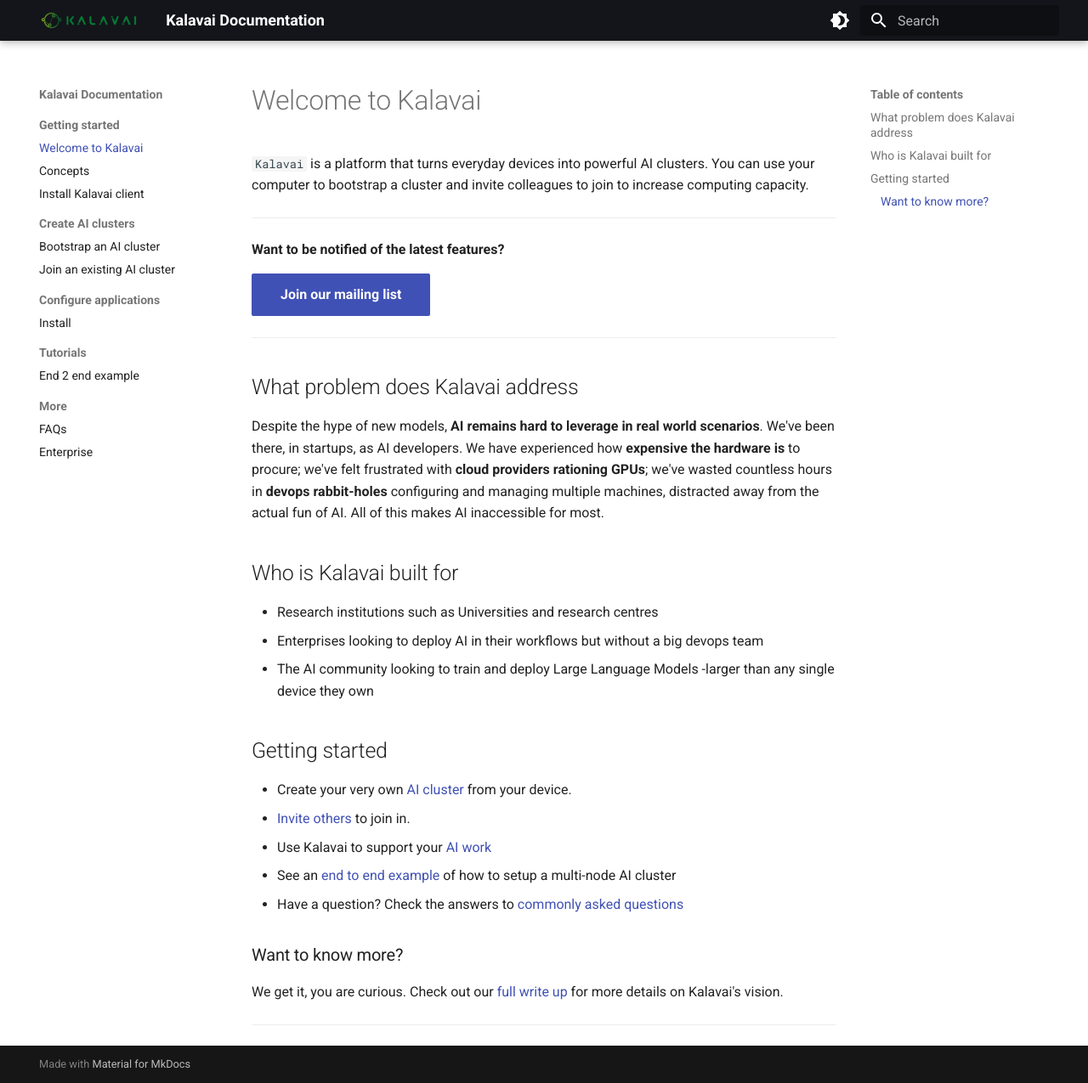
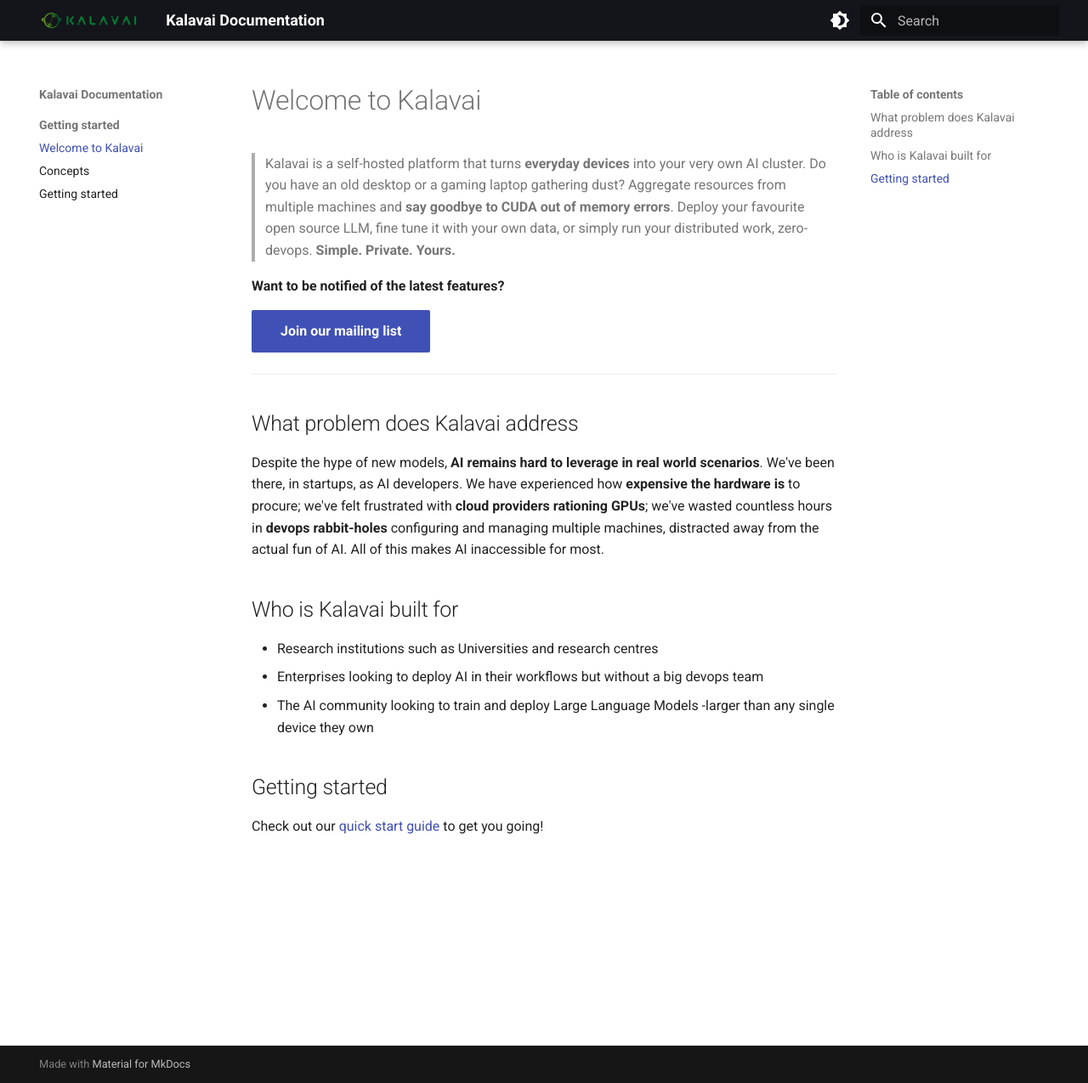
Before and after one commit to kalavai-net/kalavai-client, an MkDocs documentation site: the page built from docs/docs/index.md, in a window 1280 px wide and 1275 px high. Shown: the whole window at 85% size. Built offline with MkDocs 1.6.1 and Material for MkDocs 9.7.7, drawn with Linux system fonts in a browser that asks for light colours.

Commit message:
updated documentation

```diff
--- a/docs/docs/index.md
+++ b/docs/docs/index.md
@@ -1,8 +1,8 @@
 # Welcome to Kalavai
 
-`Kalavai` is a platform that turns everyday devices into powerful AI clusters. You can use your computer to bootstrap a cluster and invite colleagues to join to increase computing capacity.
+> Kalavai is a self-hosted platform that turns **everyday devices** into your very own AI cluster. Do you have an old desktop or a gaming laptop gathering dust? Aggregate resources from multiple machines and **say goodbye to CUDA out of memory errors**. Deploy your favourite open source LLM, fine tune it with your own data, or simply run your distributed work, zero-devops. **Simple. Private. Yours.**
 
----
+
 **Want to be notified of the latest features?**
 
 [Join our mailing list](http://eepurl.com/iC89hk){:target="_blank" .md-button .md-button--primary}
@@ -23,15 +23,4 @@
 
 ## Getting started
 
-* Create your very own [AI cluster](bootstrap.md) from your device.
-* [Invite others](join.md) to join in.
-* Use Kalavai to support your [AI work](install_apps.md)
-* See an [end to end example](end2end.md) of how to setup a multi-node AI cluster
-* Have a question? Check the answers to [commonly asked questions](faqs.md)
-
-### Want to know more?
-
-We get it, you are curious. Check out our [full write up](concepts.md) for more details on Kalavai's vision.
-
-
----
+Check out our [quick start guide](getting_started.md) to get you going!
--- a/docs/mkdocs.yml
+++ b/docs/mkdocs.yml
@@ -3,17 +3,17 @@
   - Getting started:
     - Welcome to Kalavai: index.md
     - Concepts: concepts.md
-    - Install Kalavai client: install_client.md
-  - Create AI clusters:
-    - Bootstrap an AI cluster: bootstrap.md
-    - Join an existing AI cluster: join.md
-  - Configure applications:
-    - Install: install_apps.md
-  - Tutorials:
-    - End 2 end example: end2end.md
-  - More:
-    - FAQs: faqs.md
-    - Enterprise: enterprise.md
+    - Getting started: getting_started.md
+  # - Create AI clusters:
+  #   - Bootstrap an AI cluster: bootstrap.md
+  #   - Join an existing AI cluster: join.md
+  # - Configure applications:
+  #   - Install: install_apps.md
+  # - Tutorials:
+  #   - End 2 end example: end2end.md
+  # - More:
+  #   - FAQs: faqs.md
+  #   - Managed: enterprise.md
 
 theme:
   name: material
```
Also changed, not shown: docs/docs/enterprise.md (+3 -3 lines), docs/docs/faqs.md (+2 -0 lines), docs/docs/getting_started.md (added, +89 -0 lines), docs/docs/install_client.md (deleted, +0 -42 lines), docs/docs/assets/icons/favicon.png (deleted), templates/README.md (added).
